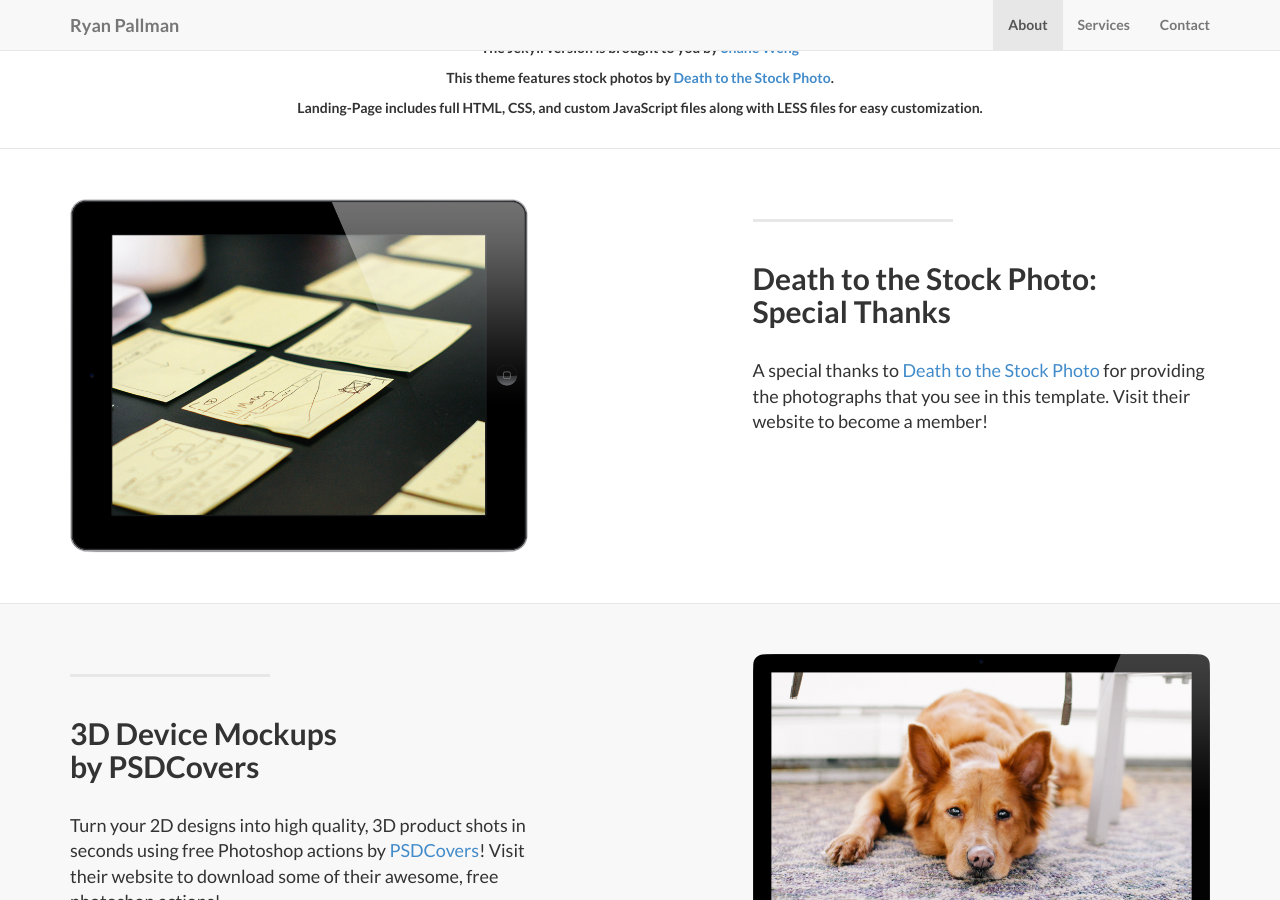
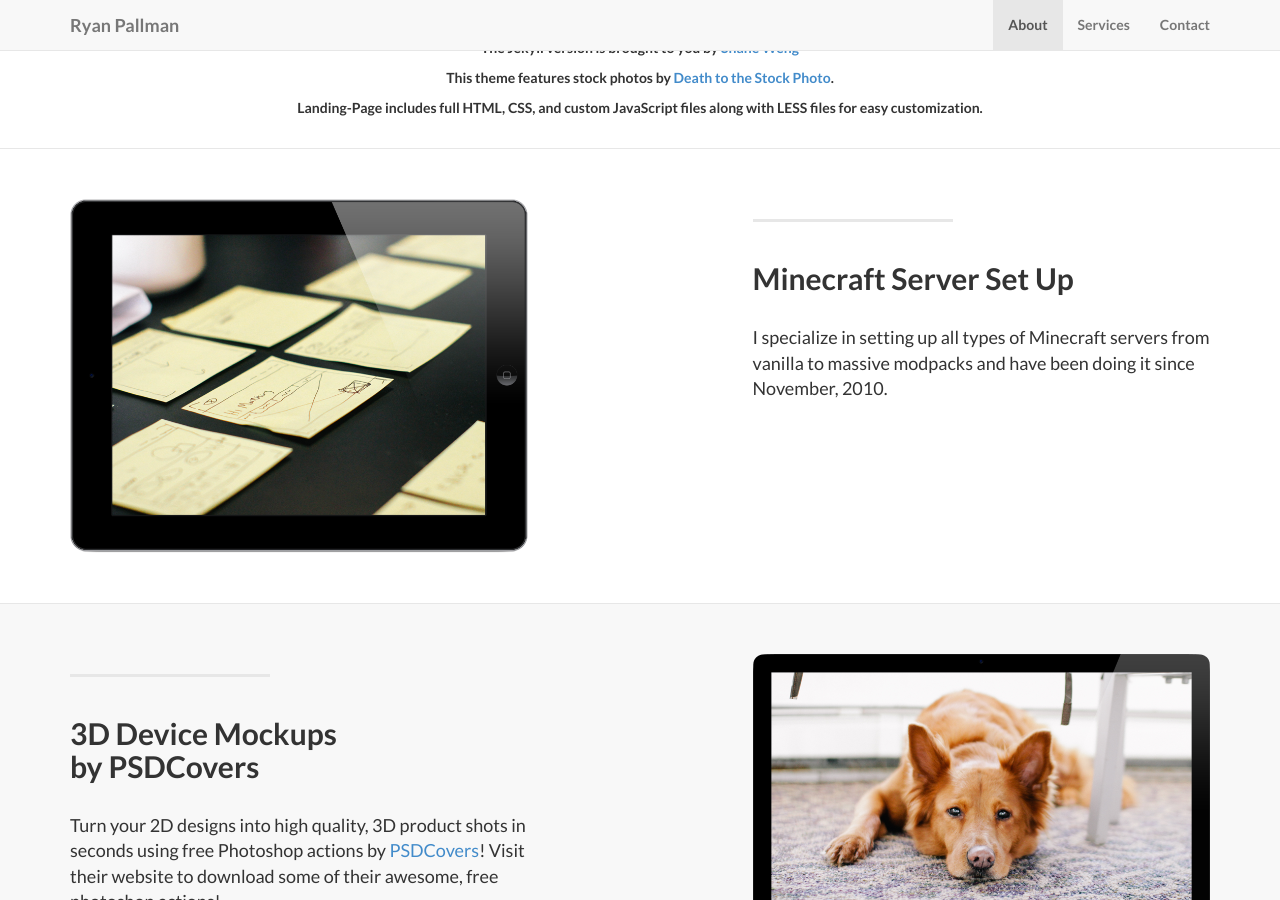
Before and after one commit to RyanPallman/gh-pages, a Jekyll site: the page built from index.html, in a window 1280 px wide and 900 px high, scrolled down 912 px. Built offline with Jekyll 4.4.1, drawn with Linux system fonts in a browser that asks for light colours.

Commit message:
Update 2014-09-21-services-1.markdown

```diff
--- a/_posts/2014-09-21-services-1.markdown
+++ b/_posts/2014-09-21-services-1.markdown
@@ -2,7 +2,7 @@
 layout: default
 img: ipad.png
 category: Services
-title: Death to the Stock Photo:<br>Special Thanks
+title: Minecraft Server Set Up
 description: |
 ---
-  A special thanks to [Death to the Stock Photo](http://join.deathtothestockphoto.com/) for providing the photographs that you see in this template.  Visit their website to become a member!
+  I specialize in setting up all types of Minecraft servers from vanilla to massive modpacks and have been doing it since November, 2010.
```
